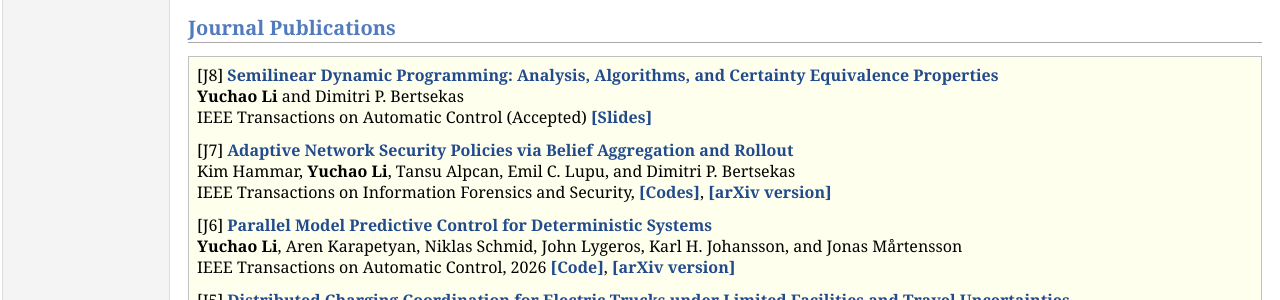
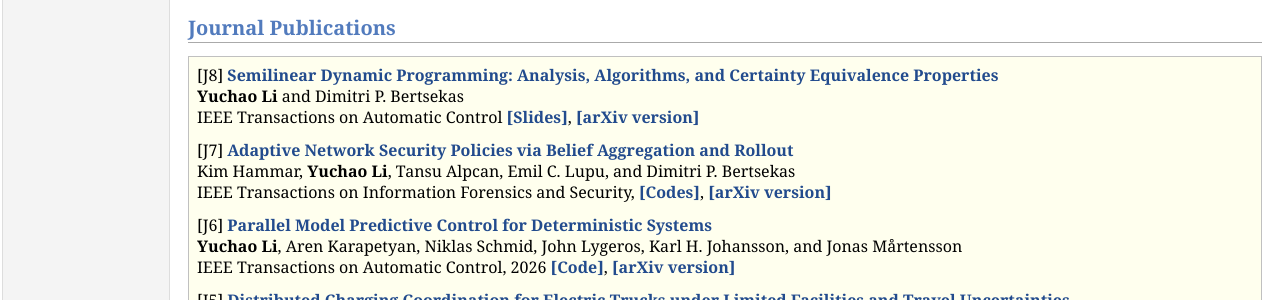
Before and after one commit to yuchaotaigu/yuchaotaigu.github.io, a Jekyll site: the page research.html, which Jekyll copies as it is, in a window 1280 px wide and 900 px high, scrolled down 880 px. Shown: the part 154-454 px from the top of the window. Built offline with Jekyll 4.4.1, drawn with Linux system fonts in a browser that asks for light colours; comment, search, counter and statistics services are not loaded.

Commit message:
Update publication link for Semilinear Dynamic Programming
Updated the link for the publication on Semilinear Dynamic Programming to point to the IEEE Xplore document instead of arXiv. Added additional links for slides and arXiv version.

```diff
--- a/research.html
+++ b/research.html
@@ -85,9 +85,9 @@ Tsinghua University Press, 2024
 <h2>Journal Publications</h2>
 <div class="infoblock">
 <div class="blockcontent">
-<p>[J8] <a href="https://arxiv.org/abs/2501.04668"><b>Semilinear Dynamic Programming: Analysis, Algorithms, and Certainty Equivalence Properties</b></a> <br />
+<p>[J8] <a href="https://ieeexplore.ieee.org/document/11719022"><b>Semilinear Dynamic Programming: Analysis, Algorithms, and Certainty Equivalence Properties</b></a> <br />
 <b>Yuchao Li</b> and Dimitri P. Bertsekas<br />
- IEEE Transactions on Automatic Control (Accepted) <a href="https://yuchaotaigu.github.io/research/Semilinear_DP_Slides_ANU.pdf"><b>[Slides]</b></a></p>
+ IEEE Transactions on Automatic Control <a href="https://yuchaotaigu.github.io/research/Semilinear_DP_Slides_ANU.pdf"><b>[Slides]</b></a>, <a href="https://arxiv.org/abs/2501.04668"><b>[arXiv version]</b></a></p>
 <p>[J7] <a href="https://ieeexplore.ieee.org/document/11592598"><b>Adaptive Network Security Policies via Belief Aggregation and Rollout</b></a> <br />
 Kim Hammar, <b>Yuchao Li</b>, Tansu Alpcan, Emil C. Lupu, and Dimitri P. Bertsekas<br />
  IEEE Transactions on Information Forensics and Security, <a href="https://github.com/Kim-Hammar/rollout_aggregation"><b>[Codes]</b></a>, <a href="https://arxiv.org/abs/2507.15163"><b>[arXiv version]</b></a></p>
```
